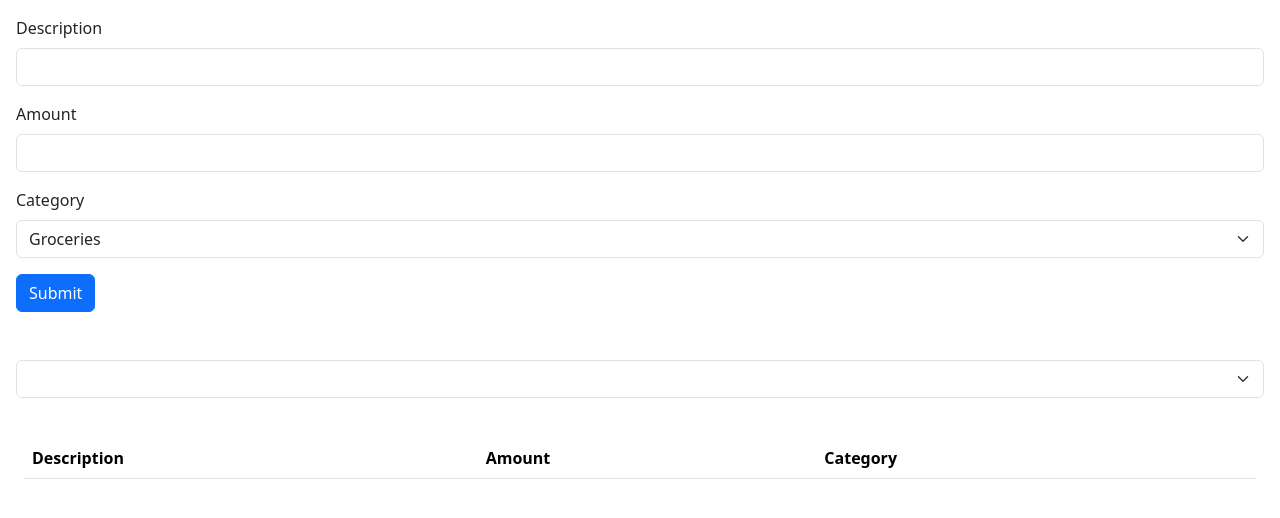
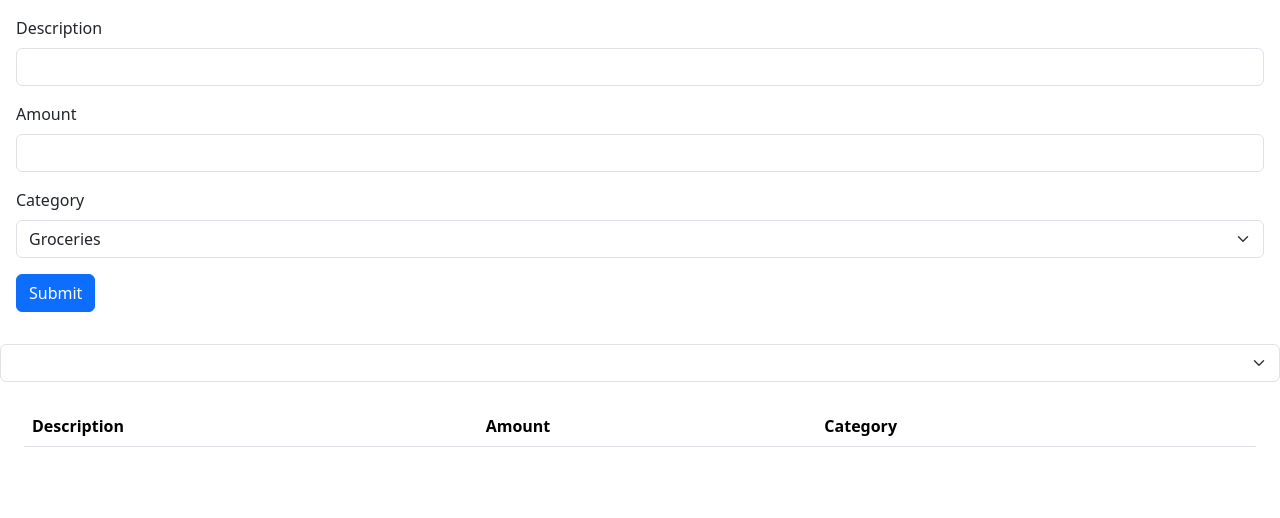
Before and after one commit to cwilliamson29/react-expense-tracker, a React (Vite) app: page / in a window 1280 px wide. Shown: the top 518 px of the page. Built offline with nearby package versions, Linux system fonts and the light colour scheme.

Commit message:
added useEffect for updating dom

```diff
--- a/src/App.tsx
+++ b/src/App.tsx
@@ -1,16 +1,19 @@
-import { useState } from "react";
+import { useEffect, useState } from "react";
 import ListGroup from "./components/ListGroup";
 import Alert from "./components/Alert";
 import Button from "./components/Button";
 import { produce } from "immer";
 import ExpandableText from "./components/ExpandableText";
 //import Form from "./components/form";
-import ExpenseTracker from "./expense-tracker/ExpenseForm";
+import ExpenseForm from "./expense-tracker/ExpenseForm";
 import ExpenseList from "./expense-tracker/ExpenseList";
+import ExpenseSelecter from "./expense-tracker/ExpenseSelecter";
 
 function App() {
   const categories = ["groceries", "utilities", "entertainment"];
-  const [activeCat, setActiveCat] = useState("all");
+  const [activeCat, setActiveCat] = useState(null);
+  const [activeDB, setActiveDB] = useState([]);
+  const [domUpdate, setDomUpdate] = useState(false);
 
   const [db, setDB] = useState([
     { id: 1, description: "Eggs", amount: 3.99, category: "groceries" },
@@ -20,16 +23,22 @@ function App() {
     { id: 5, description: "Power Bill", amount: 265, category: "utilities" },
   ]);
 
+  useEffect(() => {
+    if (domUpdate === true) {
+      const db = getByCategory(activeCat);
+      setActiveDB(db);
+      setDomUpdate(false);
+    }
+  });
+
   const addDB = (data) => {
     setDB([...db, data]);
-    //console.log(db);
+    setDomUpdate(true);
   };
   const getByCategory = (cat) => {
     if (cat === "all") return db;
 
     const data = db.filter((item) => item.category === cat);
-    console.log("getbycategory finder");
-    console.log(data);
     return data;
   };
 
@@ -37,15 +46,41 @@ function App() {
     setDB((current) =>
       current.filter((itemName) => itemName.description !== name)
     );
+    setDomUpdate(true);
+  };
+
+  const catSetter = (name) => {
+    setActiveCat(name);
+    setDomUpdate(true);
+  };
+
+  // const updateActiveDB = () => {
+  //   const db = getByCategory(activeCat);
+  //   setActiveDB(db);
+  // };
+
+  const capitalize = (str) => {
+    return str.charAt(0).toUpperCase() + str.slice(1);
   };
 
   return (
     <div className="App">
-      <ExpenseTracker categories={categories} dataFile={db} setData={addDB} />
+      <ExpenseForm
+        categories={categories}
+        dataFile={db}
+        setData={addDB}
+        capitalize={capitalize}
+      />
+      <ExpenseSelecter
+        categories={categories}
+        catSetter={catSetter}
+        capitalize={capitalize}
+      />
       <ExpenseList
         categories={categories}
-        getByCat={getByCategory}
+        db={activeDB}
         removeItem={removeByName}
+        capitalize={capitalize}
       />
     </div>
   );
--- a/src/expense-tracker/ExpenseForm.tsx
+++ b/src/expense-tracker/ExpenseForm.tsx
@@ -7,6 +7,7 @@ interface Props {
   categories: string[];
   dataFile: string[];
   setData: (data) => void;
+  capitalize: (data) => void;
 }
 
 const schema = z.object({
@@ -17,7 +18,7 @@ const schema = z.object({
 
 type FormData = z.infer<typeof schema>;
 
-const ExpenseTracker = ({ categories, dataFile, setData }: Props) => {
+const ExpenseForm = ({ categories, dataFile, setData, capitalize }: Props) => {
   const {
     register,
     handleSubmit,
@@ -26,10 +27,6 @@ const ExpenseTracker = ({ categories, dataFile, setData }: Props) => {
 
   const onSubmit = (data: FieldValues) => {
     setData(data);
-  };
-
-  const capitalize = (str) => {
-    return str.charAt(0).toUpperCase() + str.slice(1);
   };
 
   return (
@@ -84,4 +81,4 @@ const ExpenseTracker = ({ categories, dataFile, setData }: Props) => {
   );
 };
 
-export default ExpenseTracker;
+export default ExpenseForm;
--- a/src/expense-tracker/ExpenseList.tsx
+++ b/src/expense-tracker/ExpenseList.tsx
@@ -1,51 +1,14 @@
 import React, { useState } from "react";
 
 interface Props {
-  categories: string[];
-  getByCat: (cat) => void;
+  db: (cat: string[]) => void;
   removeItem: (name) => void;
+  capitalize: (data: string) => void;
 }
 
-const ExpenseList = ({ categories, getByCat, removeItem }: Props) => {
-  const [category, setCategory] = useState("all");
-  const [get, setGet] = useState([]);
-
-  const capitalize = (str) => {
-    return str.charAt(0).toUpperCase() + str.slice(1);
-  };
-
-  //const getter = getByCat(category);
-
-  const handleChange = (e) => {
-    setCategory(e.target.value);
-    const a = getByCat(e.target.value);
-    setGet(a);
-    console.log(getComputedStyle);
-  };
-  const handleDelete = (item) => {
-    removeItem(item);
-    const getter = getByCat(category);
-    setGet(getter);
-    console.log(get);
-  };
-
+const ExpenseList = ({ removeItem, db, capitalize }: Props) => {
   return (
     <div>
-      <div className="p-3">
-        <select
-          className="form-select"
-          id="category"
-          onChange={(e) => handleChange(e)}
-        >
-          <option value="null"></option>
-          <option value="all">All Items</option>
-          {categories.map((data, index) => (
-            <option key={index} value={data}>
-              {capitalize(data)}
-            </option>
-          ))}
-        </select>
-      </div>
       <div className="p-4">
         <table className="table caption-top">
           <thead>
@@ -57,7 +20,7 @@ const ExpenseList = ({ categories, getByCat, removeItem }: Props) => {
             </tr>
           </thead>
           <tbody>
-            {get.map((data) => {
+            {db.map((data) => {
               //console.log(data);
               return (
                 <tr key={data.id}>
@@ -66,7 +29,7 @@ const ExpenseList = ({ categories, getByCat, removeItem }: Props) => {
                   <td>{capitalize(data.category)}</td>
                   <td>
                     <button
-                      onClick={(e) => handleDelete(data.description)}
+                      onClick={(e) => removeItem(data.description)}
                       className="btn btn-danger"
                     >
                       Delete
--- a/src/expense-tracker/ExpenseSelecter.tsx
+++ b/src/expense-tracker/ExpenseSelecter.tsx
@@ -1,12 +1,17 @@
 import React from "react";
 
-const ExpenseSelecter = () => {
+interface Props {
+  categories: string[];
+  catSetter: (data: string) => void;
+  capitalize: (data: string) => void;
+}
+const ExpenseSelecter = ({ categories, catSetter, capitalize }: Props) => {
   return (
     <div>
       <select
         className="form-select"
         id="category"
-        onChange={(e) => handleChange(e)}
+        onChange={(e) => catSetter(e.target.value)}
       >
         <option value="null"></option>
         <option value="all">All Items</option>
```
